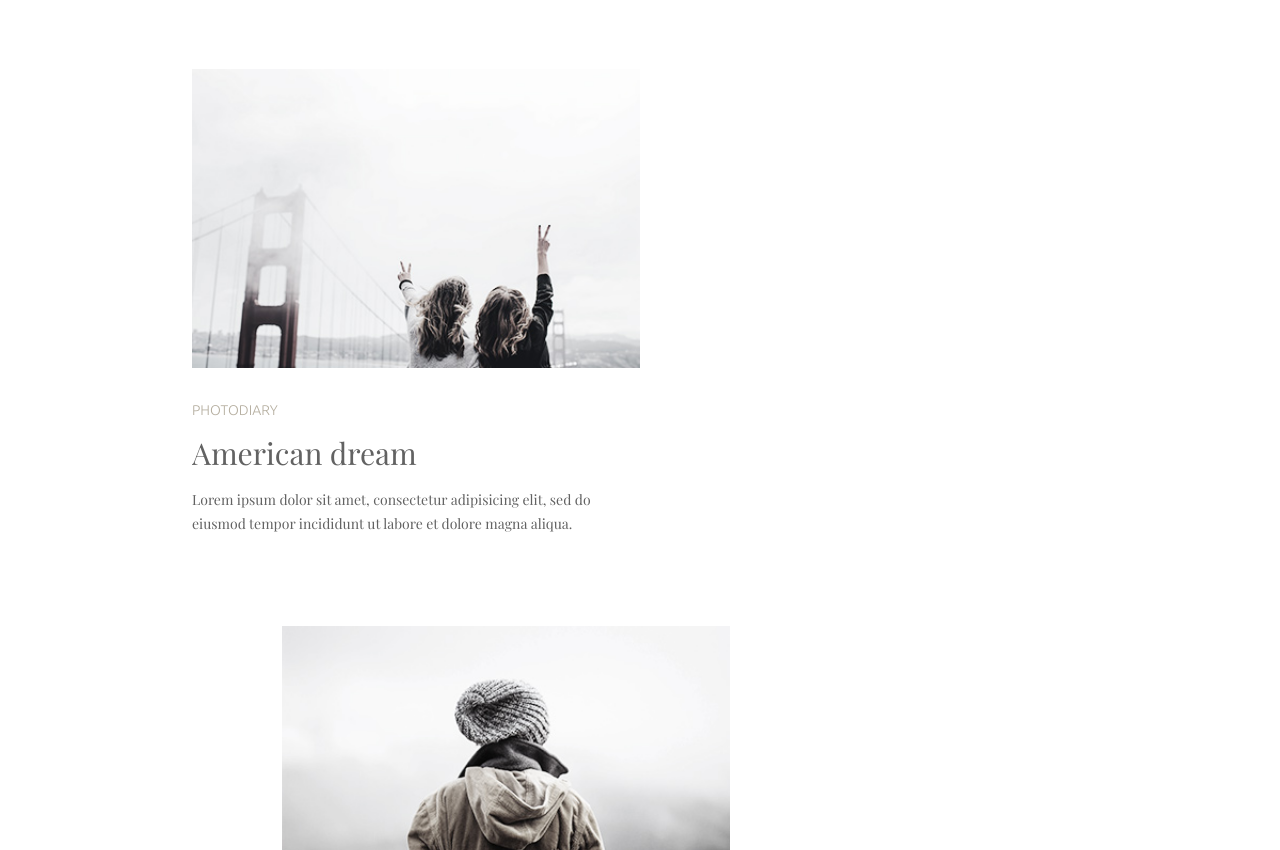
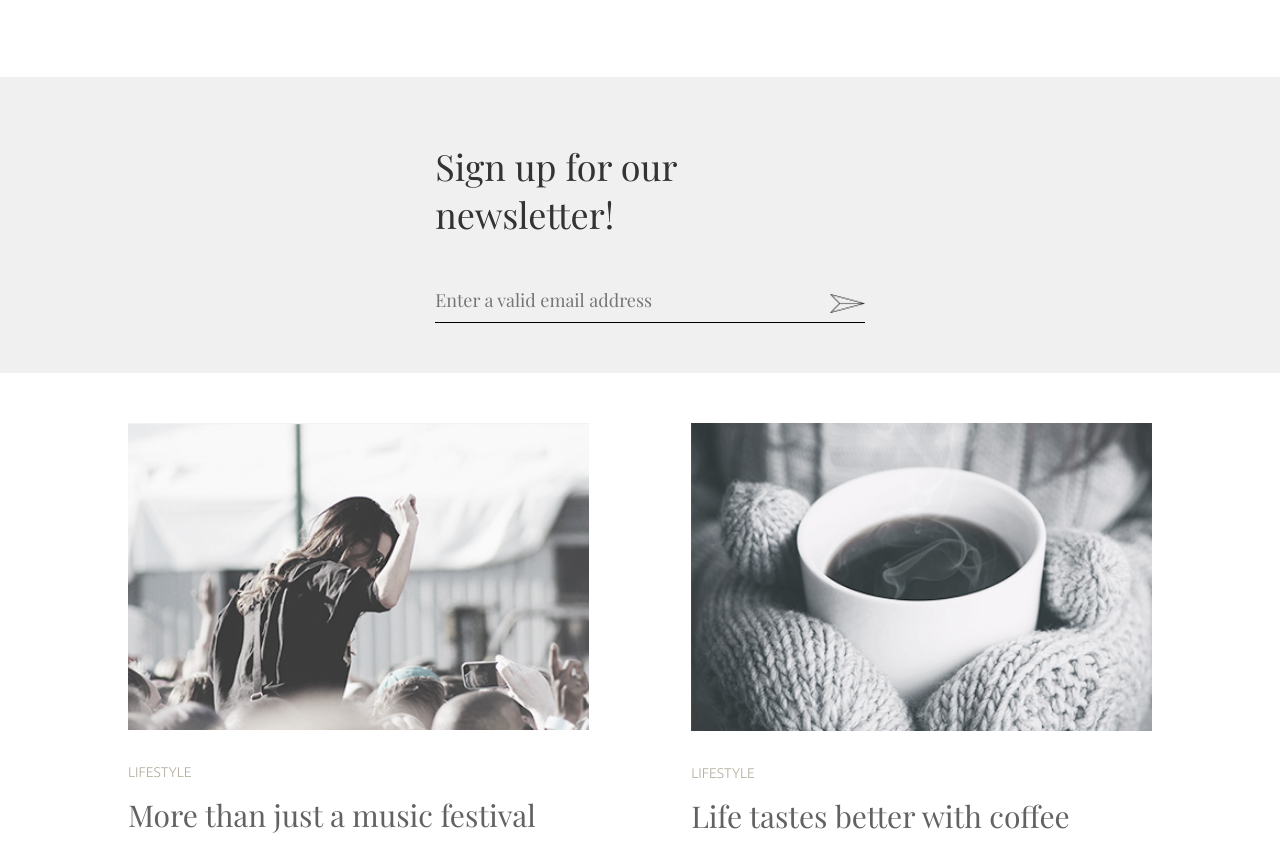
Before and after one commit to amina-rahman-ananna/minimo, a plain HTML site: page index.html in a window 1280 px wide. Shown: the part 1950-2800 px from the top of the page. Drawn offline with nearby package versions, Linux system fonts and the light colour scheme; a web font is replaced by a local one.

Commit message:
Update style.css

```diff
--- a/css/style.css
+++ b/css/style.css
@@ -49,14 +49,19 @@ header{
   background-color: #626262;
   color: #fff;
 }
+/*header end*/
+/*cover start*/
+.cover{}
 .wrapper img{
   width: 100%;
 }
+/*cover end*/
+/*blog start*/
 .blog{
   padding: 40px 0;
 }
 .wrapper2{
-  width: 70%;
+  width: 80%;
   overflow: hidden;
   margin: 0 auto;
 }
@@ -81,9 +86,11 @@ h1{
   margin: 0;
   margin-bottom: 30px;
 }
+/*blog end*/
+/*blog2 start*/
 .blo_cnt{}
 .single_item{
-  width: 50%;
+  width: 45%;
   float: left;
   padding: 30px 0;
 }
@@ -94,13 +101,15 @@ h1{
 .single_item:nth-child(even) {
   padding-left: 10%;
 }
+/*blog2 end*/
+/*newslatter start*/
 .newsletter{
   background-color: #f0f0f0;
   padding: 50px 0;
   margin: 20px 0;
 }
 .signup{
-  width: 50%;
+  width: 40%;
   margin: 0 auto;
 
 }
@@ -134,6 +143,8 @@ h1{
 .{
   margin-top: 50px;
 }
+/*newslatter end*/
+/*button start*/
 .btn{
   padding: 50px 0;
   margin-bottom: 30px;
@@ -153,7 +164,8 @@ h1{
   color: #fff;
   background-color: #626262;
 }
-
+/*button end*/
+/*footer start*/
 footer{
   background-color: #f0f0f0;
   width: 100%;
@@ -161,7 +173,7 @@ footer{
 
 }
 .policy{
-  width: 35%;
+  width: 30%;
   float: left;
 }
 .policy{}
```
